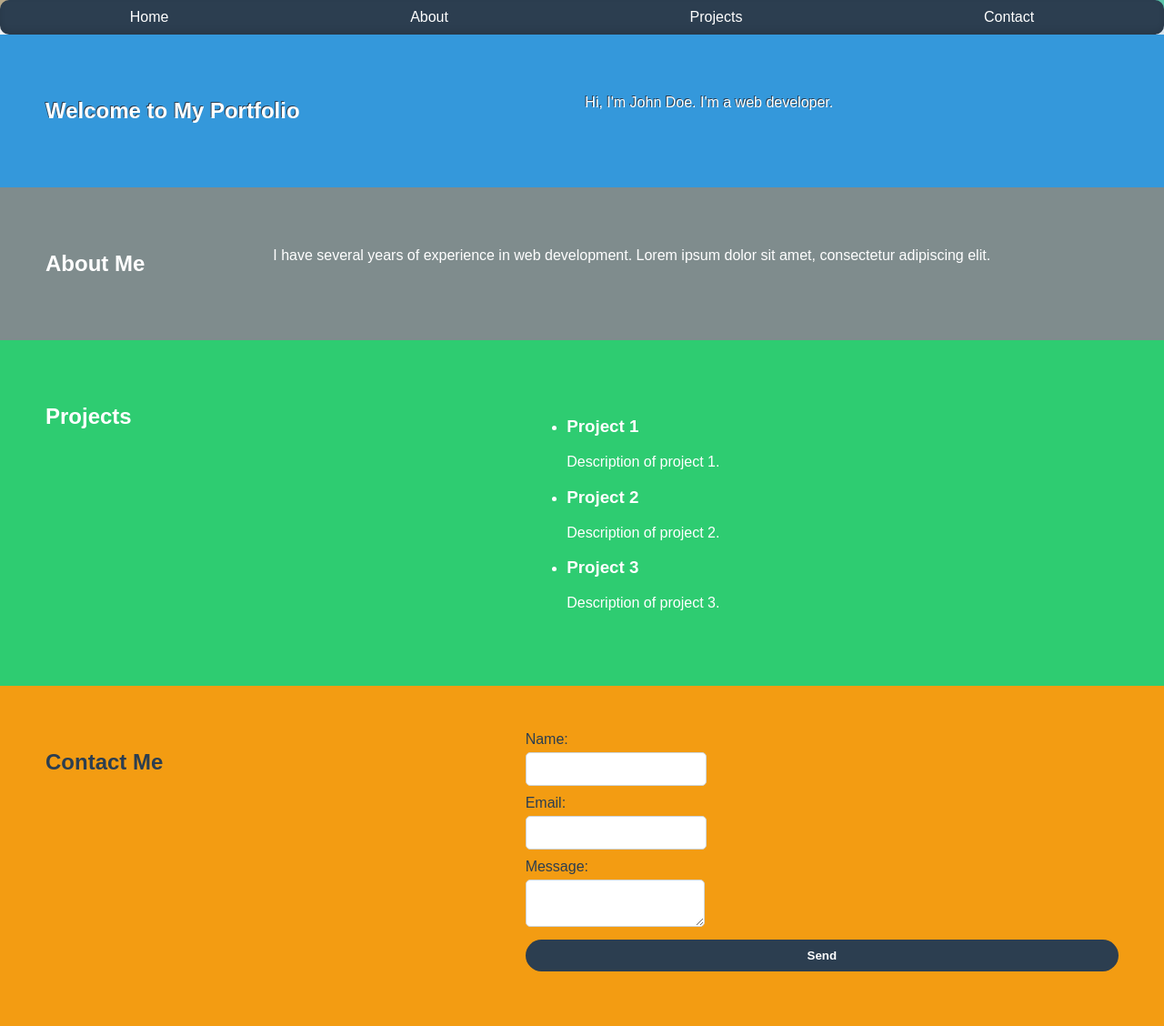
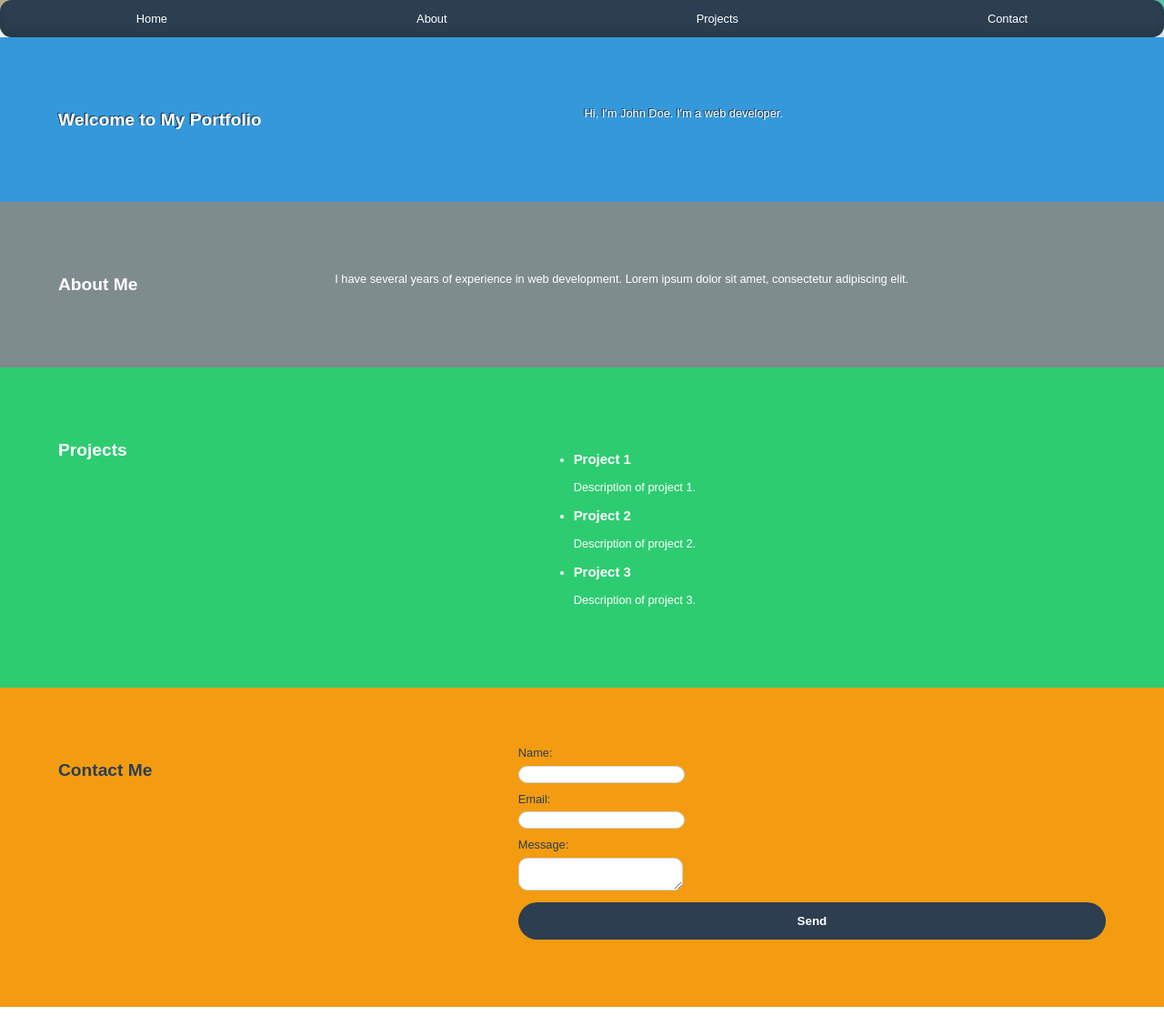
Before and after one commit to hamzahyaasin/hamzahyaasin.github.io, a plain HTML site: page portfolio.html in a window 1280 px wide. Shown: the top 1128 px of the page at 91% size. After the commit the page ends 1107 px from the top, so only its background shows below. Drawn offline with Linux system fonts and the light colour scheme.

Commit message:
Update css portfolio.css

```diff
--- a/css portfolio.css
+++ b/css portfolio.css
@@ -1,3 +1,8 @@
+/* Use a viewport unit for the font size */
+html {
+  font-size: 1vw;
+}
+
 /* Use a gradient background for the body */
 body {
   font-family: Arial, sans-serif;
@@ -11,9 +16,9 @@ body {
 header {
   background-color: #2c3e50; /* Darker blue header background */
   color: #ffffff; /* White text color */
-  padding: 10px;
-  border-radius: 10px; /* Rounded corners */
-  box-shadow: inset 0 -4px 6px rgba(0, 0, 0, 0.1); /* Inner shadow at the bottom */
+  padding: 1em;
+  border-radius: 1em; /* Rounded corners */
+  box-shadow: inset 0 -0.5em 0.75em rgba(0, 0, 0, 0.1); /* Inner shadow at the bottom */
   transition: background-color 0.5s ease;
 }
 
@@ -42,7 +47,7 @@ nav ul li a:hover {
 
 /* Use a grid layout for the sections */
 section {
-  padding: 50px;
+  padding: 5em;
   display: grid; /* Grid layout */
   grid-template-columns: repeat(2, auto); /* Two columns of equal width */
 }
@@ -51,7 +56,7 @@ section {
 #home {
   background-color: #3498db; /* Lighter blue section background */
   color: #ffffff;
-  text-shadow: -1px -1px #2c3e50; /* Darker blue text shadow */
+  text-shadow: -0.1em -0.1em #2c3e50; /* Darker blue text shadow */
 }
 
 #about {
@@ -74,73 +79,72 @@ section::before,
 section::after {
     content:"";
     position:absolute;
-    width:50px;
-    height:50px;
+    width:5em;
+    height:5em;
     border-radius:50%;
     z-index:-1;
     opacity:.5;
     transition:.3s ease-in-out
 }
 #home::before {
-    top:-25px;
-    left:-25px;
+    top:-2.5em;
+    left:-2.5em;
     background:#f39c12
 }
 #home::after {
-    bottom:-25px;
-    right:-25px;
+    bottom:-2.5em;
+    right:-2.5em;
     background:#2ecc71
 }
 #about::before {
-    top:-25px;
-    right:-25px;
+    top:-2.5em;
+    right:-2.5em;
     background:#3498db
 }
 #about::after {
-    bottom:-25px;
-    left:-25px;
+    bottom:-2.5em;
+    left:-2.5em;
     background:#f39c12
 }
 #projects::before {
-    top:-25px;
-    left:-25px;
+    top:-2.5em;
+    left:-2.5em;
     background:#7f8c8d
 }
 #projects::after {
-    bottom:-25px;
-    right:-25px;
+    bottom:-2.5em;
+    right:-2.5em;
     background:#3498db
 }
 #contact::before {
-    top:-25px;
-    right:-25px;
+    top:-2.5em;
+    right:-2.5em;
     background:#2ecc71
 }
 #contact::after {
-    bottom:-25px;
-    left:-25px;
+    bottom:-2.5em;
+    left:-2.5em;
     background:#7f8c8d
 }
 
 /* Use a transform and a transition for the form elements on hover */
 form label {
   display: block;
-  margin-bottom: 5px;
+  margin-bottom: .5em;
   color: #2c3e50;
 }
 
 form input,
 form textarea {
-  margin-bottom: 10px;
-  width: calc(100% -20px); /* Adjust the width to account for the padding */
-  padding:10px;
+  margin-bottom: .75em;
+
 }
 
 form input[type="text"],
 form input[type="email"],
 form textarea {
-   border-radius :5px;
-   border :1px solid #ced4da;
+   border-radius :0.75em;
+   border :0.1em solid #ced4da;
    transition :all .3s ease-in-out;
    transform :translate(0,0)
 }
@@ -149,14 +153,14 @@ form input[type="text"]:hover,
 form input[type="email"]:hover,
 form textarea:hover{
    border-color :#2c3e50;
-   transform :translate(-2px,-2px)
+   transform :translate(-0.25em,-0.25em)
 }
 
 form input[type="submit"] {
-   border-radius :20px;
+   border-radius :2em;
    border :none;
    cursor :pointer;
-   padding :10px;
+   padding :1em;
    width :100%;
    font-weight :bold;
    color :#ffffff;
@@ -167,5 +171,5 @@ form input[type="submit"] {
 
 form input[type="submit"]:hover {
    background-color :#3498db; /* Lighter blue button on hover */
-   transform :translate(-2px,-2px)
+   transform :translate(-0.25em,-0.25em)
 }
```
